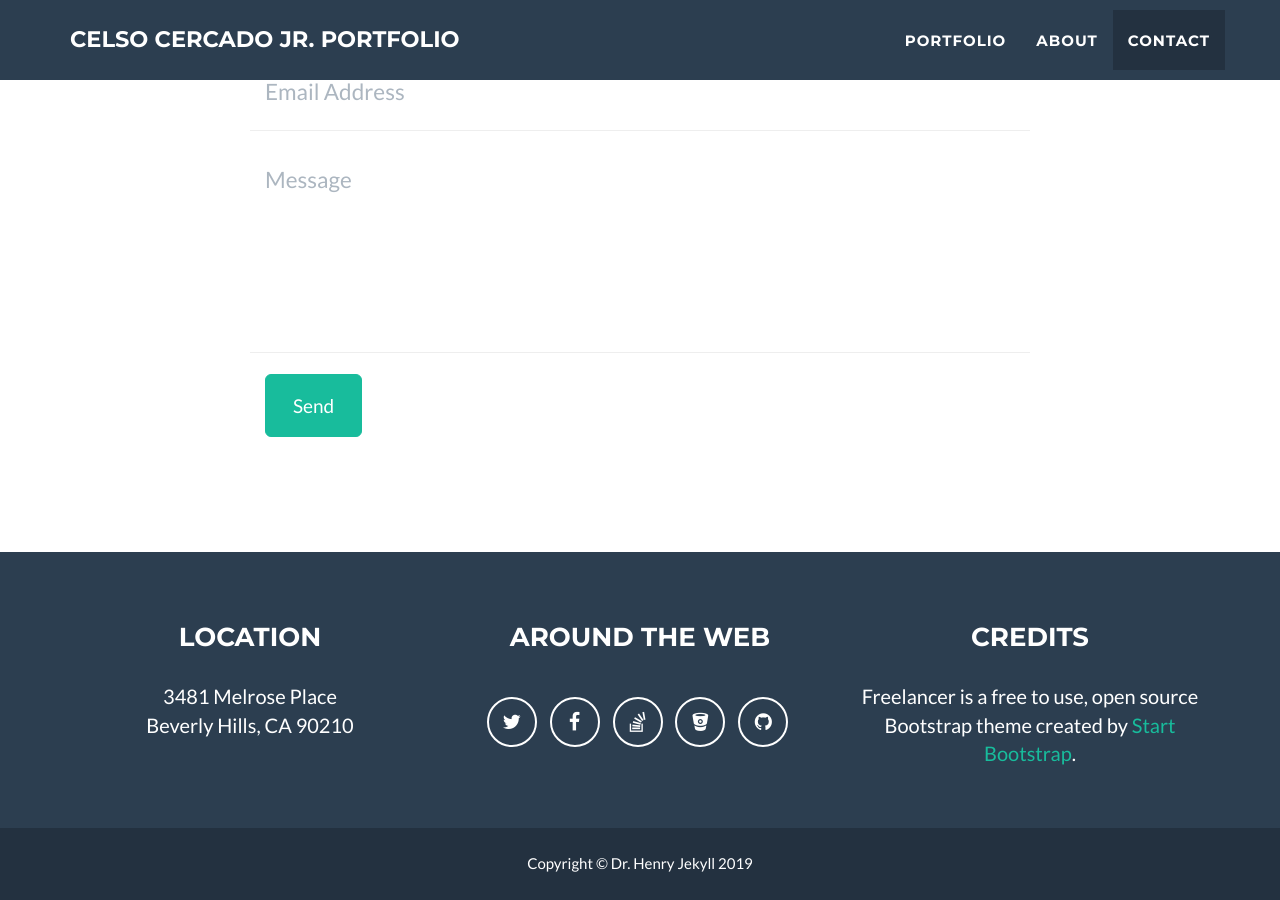
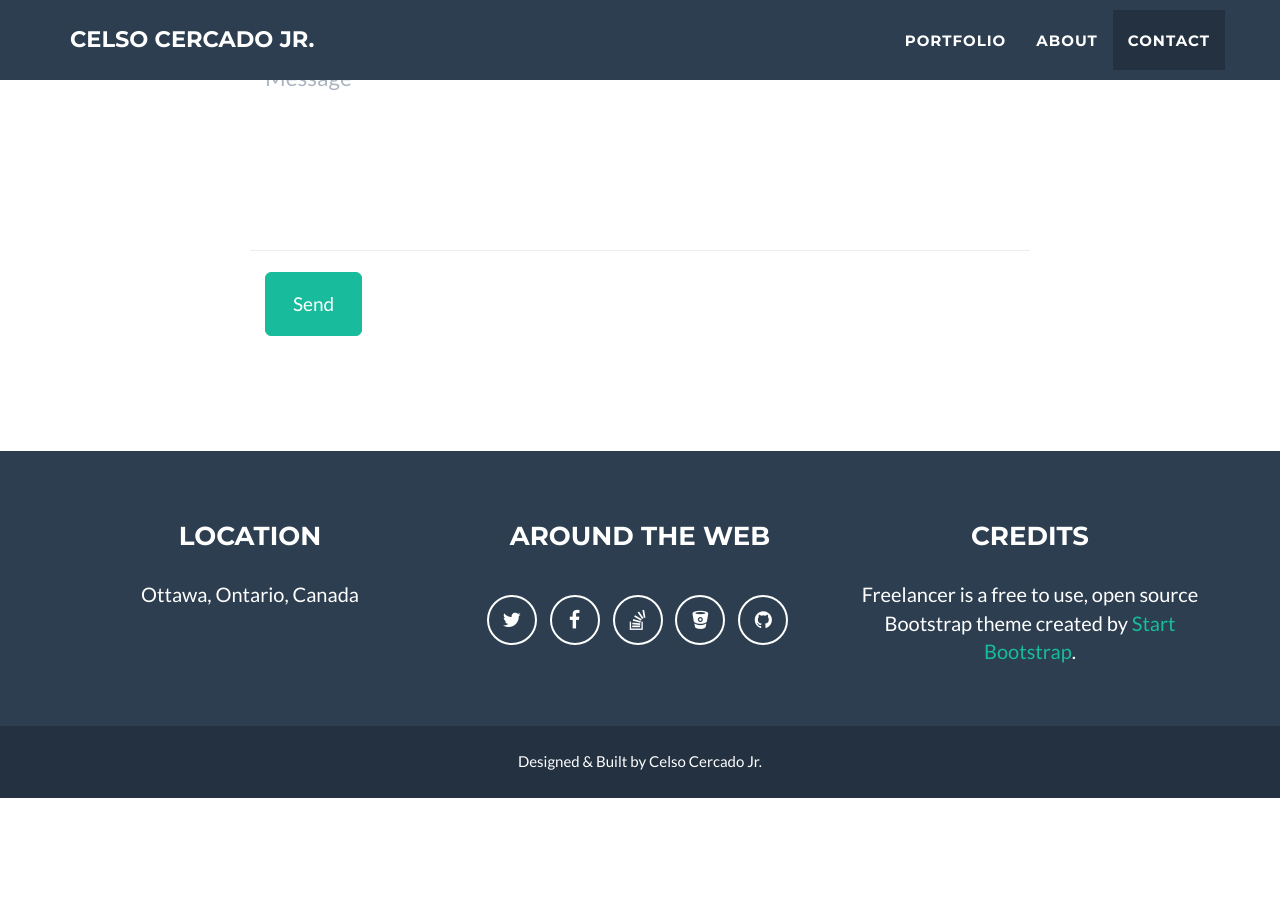
Before and after one commit to Celso-Cercado-Jr/new-app, a Jekyll site: the page built from index.html, in a window 1280 px wide and 900 px high, scrolled down 2587 px. Built offline with Jekyll 4.4.1, drawn with Linux system fonts in a browser that asks for light colours; after the commit the page ends 3385 px from its top, so only the background shows below that; some of the changed text lies outside the part shown.

Commit message:
added new

```diff
--- a/_config.yml
+++ b/_config.yml
@@ -1,5 +1,5 @@
 # Site settings
-title: Celso Cercado Jr. Portfolio
+title: Celso Cercado Jr.
 email: your-email@domain.com
 url: https://example.github.io
 description: "Write an awesome description for your new site here. You can edit this line in _config.yml. It will appear in your document head meta (for Google search results) and in your feed.xml site description."
--- a/_includes/footer.html
+++ b/_includes/footer.html
@@ -4,11 +4,8 @@
             <div class="container">
                 <div class="row">
                     <div class="footer-col col-md-4">
-                        <h3>{{ site.footer.location }}</h3>
-                        <p>
-                            {% for adress in site.address %}
-                                {{ adress.line }} <br>
-		                    {% endfor %}
+                        <h3>LOCATION</h3>
+                        <p> Ottawa, Ontario, Canada
                         </p>
                     </div>
                     <div class="footer-col col-md-4">
@@ -32,7 +29,7 @@
             <div class="container">
                 <div class="row">
                     <div class="col-lg-12">
-                        Copyright &copy; {{ site.footer.copyright }} 20{{ site.time | date: '%y' }}
+                        Designed & Built by Celso Cercado Jr.
                     </div>
                 </div>
             </div>
```
